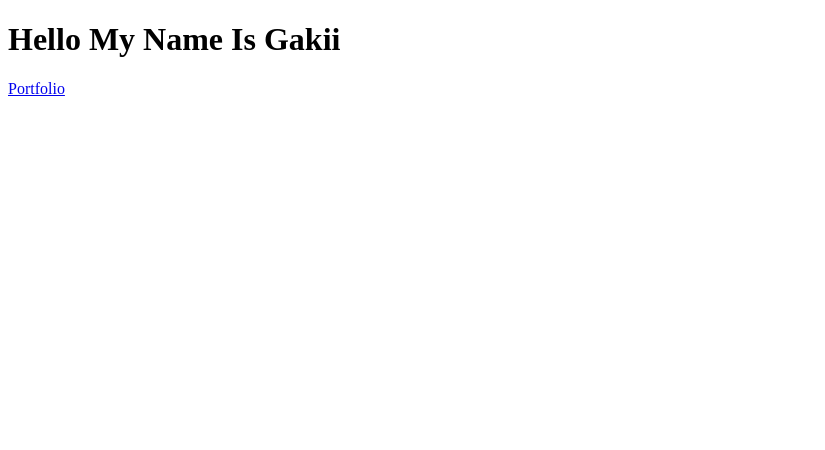
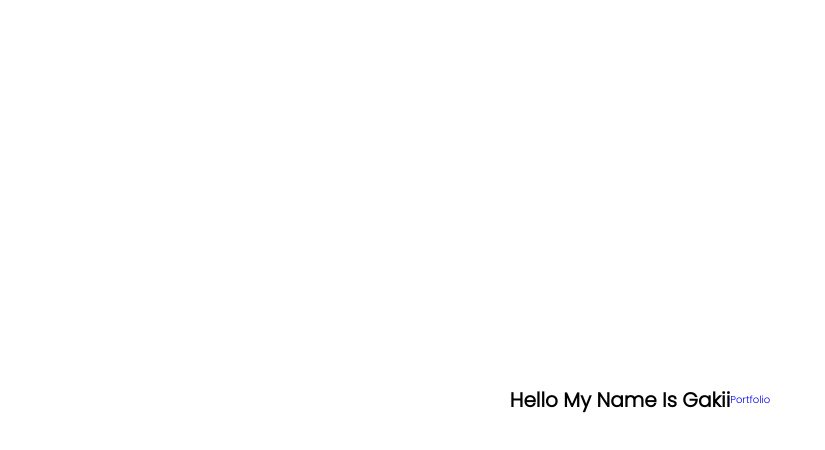
Before and after one commit to Gaks98/port2, a plain HTML site: page index.html in a window 1280 px wide. Shown: the whole page, without its empty margins (0-825 px from the left). Drawn offline with Linux system fonts and the light colour scheme.

Commit message:
add style for the intro section

```diff
--- a/styles.css
+++ b/styles.css
@@ -1,5 +1,48 @@
 @import url('https://fonts.googleapis.com/css2?family=Poppins:wght@300&display=swap');
 
+/*
+  ================================================
+  Css Reset
+  ================================================
+*/
 *{
+  padding: 0;
+  margin: 0;
+  box-sizing: border-box;
+}
 
+/*
+  ==================================================
+  Root element styling; might help with relativity
+  ==================================================
+*/
+
+html{
+  font-size: 10px;
+  font-family: 'Poppins',sans-serif;
+  /* scroll-behavior: smooth; */
 }
+
+/*
+  ==================================================
+  portfolio tag
+  ==================================================
+*/
+
+a{
+  text-decoration: none;
+}
+
+/*
+  ==================================================
+  container section : has the intro and portfolio link
+  ==================================================
+*/
+
+.container {
+  min-height: 100vh;
+  width: 100%;
+  display: flex;
+  align-items: center;
+  justify-content: center;
+}
```
